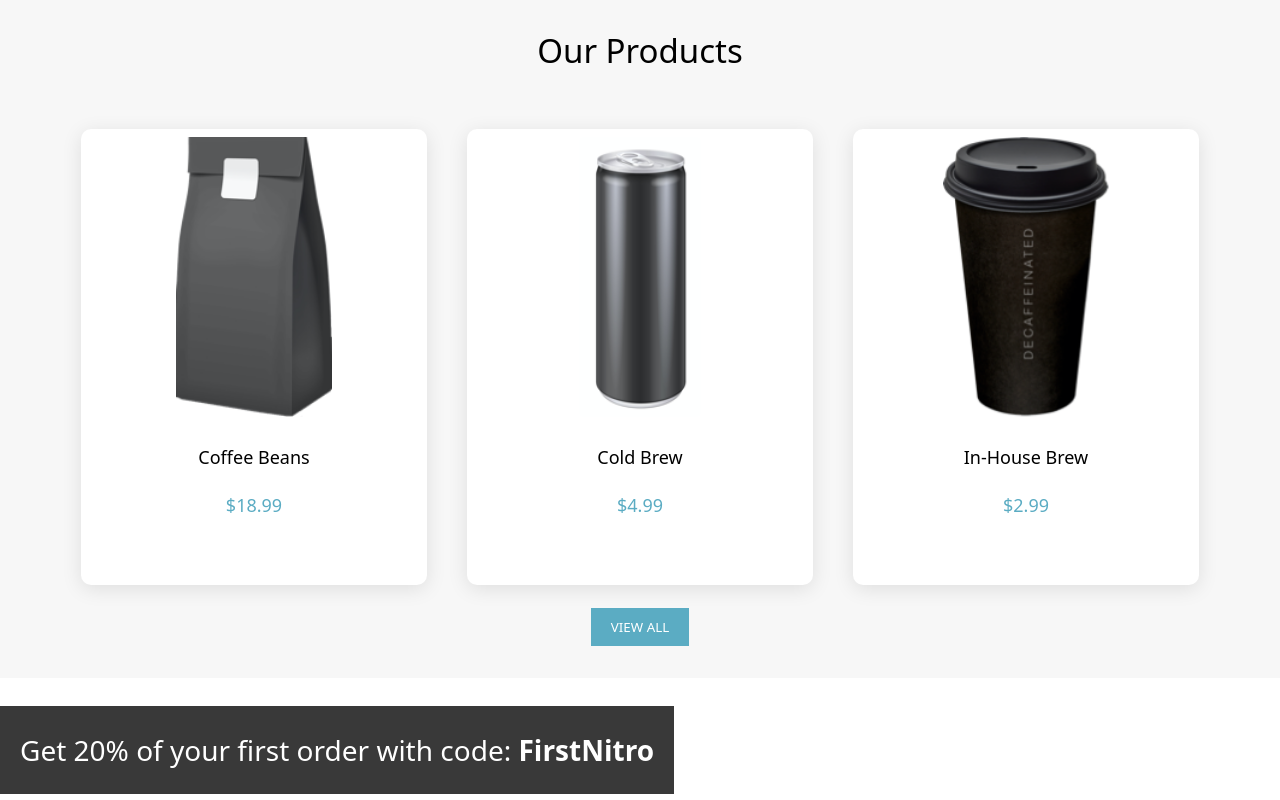
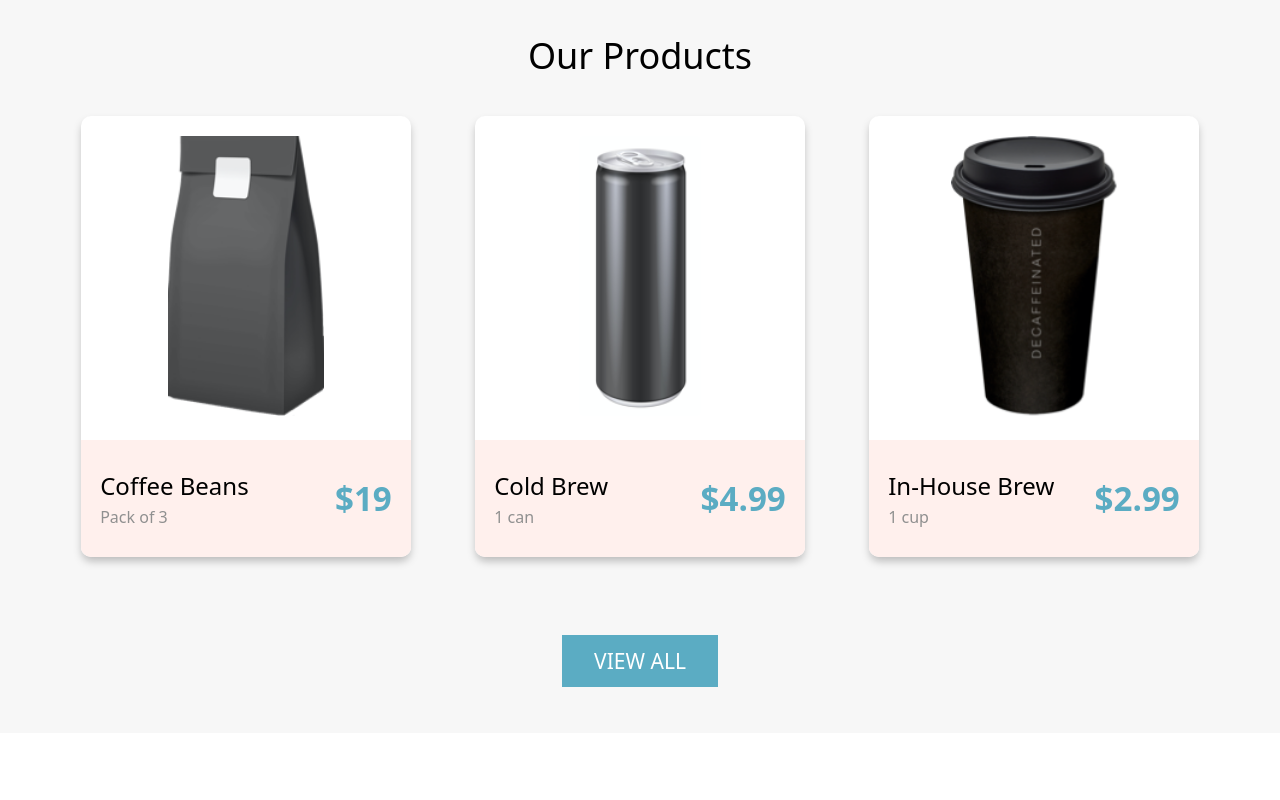
Before and after one commit to almirakh/coffeeshop, a plain HTML site: page index.html in a window 1280 px wide. Shown: the part 720-1520 px from the top of the page. Drawn offline with Linux system fonts and the light colour scheme.

Commit message:
Add card formatting Improve layout

```diff
--- a/css/global.css
+++ b/css/global.css
@@ -22,11 +22,17 @@ h1,h2{
 
 h3,nav{
     font-family: system-ui, -apple-system, BlinkMacSystemFont, 'Segoe UI', Roboto, Oxygen, Ubuntu, Cantarell, 'Open Sans', 'Helvetica Neue', sans-serif;
-    font-size: 33px;
+    font-size: 36px;
     font-weight: 300;
 }
 
-h4,p{
+h4 {
+    font-family: system-ui, -apple-system, BlinkMacSystemFont, 'Segoe UI', Roboto, Oxygen, Ubuntu, Cantarell, 'Open Sans', 'Helvetica Neue', sans-serif;
+    font-size: 24px;
+    font-weight: 200;
+}
+
+p {
     font-family: system-ui, -apple-system, BlinkMacSystemFont, 'Segoe UI', Roboto, Oxygen, Ubuntu, Cantarell, 'Open Sans', 'Helvetica Neue', sans-serif;
     font-size: 18px;
     font-weight: 200;
--- a/css/index.css
+++ b/css/index.css
@@ -25,6 +25,15 @@
 .background__image img{
     max-width: 300px;
     height: auto;
+}
+
+.background button {
+    padding: 0.75rem 2rem;
+    font-size: 1.3125rem;
+    font-weight: 400;
+    color: white;
+    background-color: #5BACC3;
+    border: none;
 }
 
 button{
@@ -78,53 +87,96 @@ header li{
     padding: 2rem 1rem;
 }
 
-.product__card {
-    flex-direction: column;
-    justify-content: space-between; /* Distributes content evenly */
-    align-items: center; /* Center horizontally */
-    text-align: center;
-    background-color: #FFF;
-
-    width: 330px ;
-    height: 440px;
-    padding: 8px;
-    margin: 20px;
-    border-radius: 10px;
-    box-shadow: 0 4px 20px rgba(0, 0, 0, 0.1);
-}
-
-.product__card img {
-    height: 280px;
-    border-radius: 6px;
-    align-content: center;
-}
-
-.product__card h4 p {
-    text-align: center;
-}
-
 .product__layout {
     display: flex;
     justify-content: space-evenly;
     align-items: center;
     flex-wrap: wrap;
     row-gap: 4rem;
-    padding: 0.2rem;
+    padding: 0 2rem;
 }
 
-.product_section button {
+.card {
+    margin: 0 2rem;
+    display: inline-block;
+    width: 330px;
+    height:fit-content;
+    border-radius: 10px;
+    box-shadow: 0 5px 9px -1px rgba(0, 0, 0, 0.25);
+    background: #fff;
+}
+
+.card img {
+    height: 280px;
+    border-radius: 6px;
+    align-content: center;
+    min-height: 14rem;
+    margin: 20px;
+}
+
+.card__body {
+    display: flex;
+    flex-direction: row;
+    align-items: center;
+    justify-content: space-between;
+    background-color: #FFF0ED;
+
+    padding: 0 1.2rem;
+    padding-bottom: 25px;
+    padding-top: 25px;
+    border-bottom-left-radius: 10px;
+    border-bottom-right-radius: 10px;
+}
+
+
+.card__header {
+    text-align: left;
+}
+
+
+.card__title {
+    margin: 0.25rem 0;
+}
+
+
+.card__subtitle {
+    margin: 0.25rem 0;
+    font-size: 1rem;
+    color: #909090;
+}
+
+.card__price {
+    margin: 0.25rem 0;
+    text-align: center;
+    color: #5BACC3;
+    font-size: 2.07rem;
+    font-weight: 700;
+}
+
+
+.button_section {
+    height: 9rem;
+    display: flex;
+    justify-content: center;
+    align-items: center;
+    background-color: #f7f7f7;
+}
+
+.button_section button {
+    padding: 0.75rem 2rem;
+    font-size: 1.3125rem;
+    font-weight: 400;
     color: white;
-    background-color: #5bacc3;
+    background-color: #5BACC3;
     border: none;
-    border-radius: 4px;
-    padding: 8px 12px;
-    width: fit-content;
-    font-family: system-ui, -apple-system, BlinkMacSystemFont, 'Segoe UI', Roboto, Oxygen, Ubuntu, Cantarell, 'Open Sans', 'Helvetica Neue', sans-serif;
 }
 
 .promo {
     background-color: #FFF;
+    display: flex;
     align-items: center;
+    justify-content: center;
+    height: 20rem;
 }
 
 .promo__highlight{
@@ -146,6 +198,7 @@ header li{
 
 .footer__layout {
     display: flex;
+    flex-direction: row;
     justify-content: space-evenly;
     align-items: center;
     flex-wrap: wrap;
--- a/css/menu.css
+++ b/css/menu.css
@@ -15,6 +15,7 @@
     padding: 15px 25px;
     width: 15.5rem;
     height: 11rem;
+    margin: 0;
     text-transform: uppercase;
     text-align: center;
     font-family: system-ui, -apple-system, BlinkMacSystemFont, 'Segoe UI', Roboto, Oxygen, Ubuntu, Cantarell, 'Open Sans', 'Helvetica Neue', sans-serif;
@@ -34,6 +35,7 @@
     width: 100%;
     height: 80px;
     padding: 0 20px;
+    margin: 0;
     list-style: none;
     text-decoration: none;
     background-color: #393939;
--- a/index.html
+++ b/index.html
@@ -9,13 +9,13 @@
 </head>
 <body>
     <header>
-        <nav class="nav-menu">
-        <img class="nav-menu__logo" src="./assets/coffee-beans-logo-and-footer.svg" alt="coffee beans logo">
-        <a class="nav-menu__link" href="index.html"><h1 class="nav-menu__title">nitro</h1></a>
+        <nav class="nav-menu no-bullets">
+        <img class="nav-menu__logo" src="../assets/coffee-beans-logo-and-footer.svg" alt="coffee beans logo">
+        <a class="nav-menu__link" href="../index.html"><h1 class="nav-menu__title">nitro</h1></a>
         <ul class="nav-menu__list">
-            <li class="nav-menu__item"><a href="index.html">about</a></li>
-            <li class="nav-menu__item"><a href="./pages/menu.html">menu</a></li>
-            <li class="nav-menu__item"><a href="">shop now</a></li>
+            <li><a class="nav-menu__item" href="../index.html">about</a></li>
+            <li><a class="nav-menu__item" href="menu.html">menu</a></li>
+            <li><a class="nav-menu__item nav-menu__item--clicked" href="">shop now</a></li>
         </ul>
         </nav>
     </header>
@@ -37,28 +37,49 @@
 
     <div class="product__layout">
 
-    <div class="product__card">
+    <div class="card">
         <img src="./assets/coffeebeans.png" alt="coffee beans">
-        <h4>Coffee Beans</h4>
-        <p class="price">$18.99</p>
+            <div class="card__body">
+                <div class="card__header">
+                    <h4 class="card__title">Coffee Beans</h4>
+                    <p class="card__subtitle">Pack of 3</p>
+                </div>
+                <p class="card__price">$19</p>
+            </div>
     </div>
 
-    <div class="product__card">
+    <div class="card">
         <img src="./assets/coldbrew.png" alt="cold brew">
-        <h4>Cold Brew</h4>
-        <p class="price">$4.99</p>
+            <div class="card__body">
+                <div class="card__header">
+                    <h4 class="card__title">Cold Brew</h4>
+                    <p class="card__subtitle">1 can</p>
+                </div>
+                <p class="card__price">$4.99</p>
+            </div>
     </div>
 
-    <div class="product__card">
+      <div class="card">
         <img src="./assets/inhousebrew.png" alt="in house brew">
-        <h4>In-House Brew</h4>
-        <p class="price">$2.99</p>
+            <div class="card__body">
+                <div class="card__header">
+                    <h4 class="card__title">In-House Brew</h4>
+                    <p class="card__subtitle">1 cup</p>
+                </div>
+                <p class="card__price">$2.99</p>
+            </div>
     </div>
 
     </div>
 
+</section>
+
+<section class="button_section">
+
     <button>View All</button>
+
 </section>
+
 
 <section id="promo" class="promo">
         <p class="promo__highlight">Get 20% of your first order with code: <b>FirstNitro</b></p>
```
Also changed, not shown: 1 other file. Lines whose indentation alone changed are shown as unchanged.
